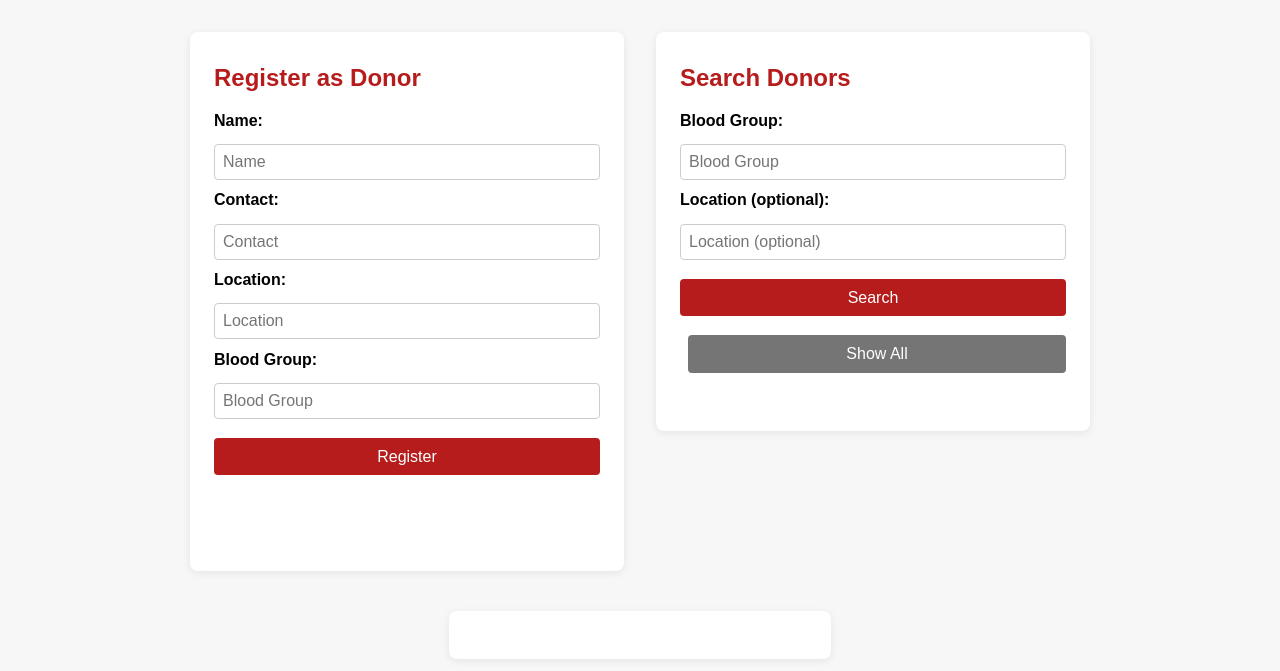
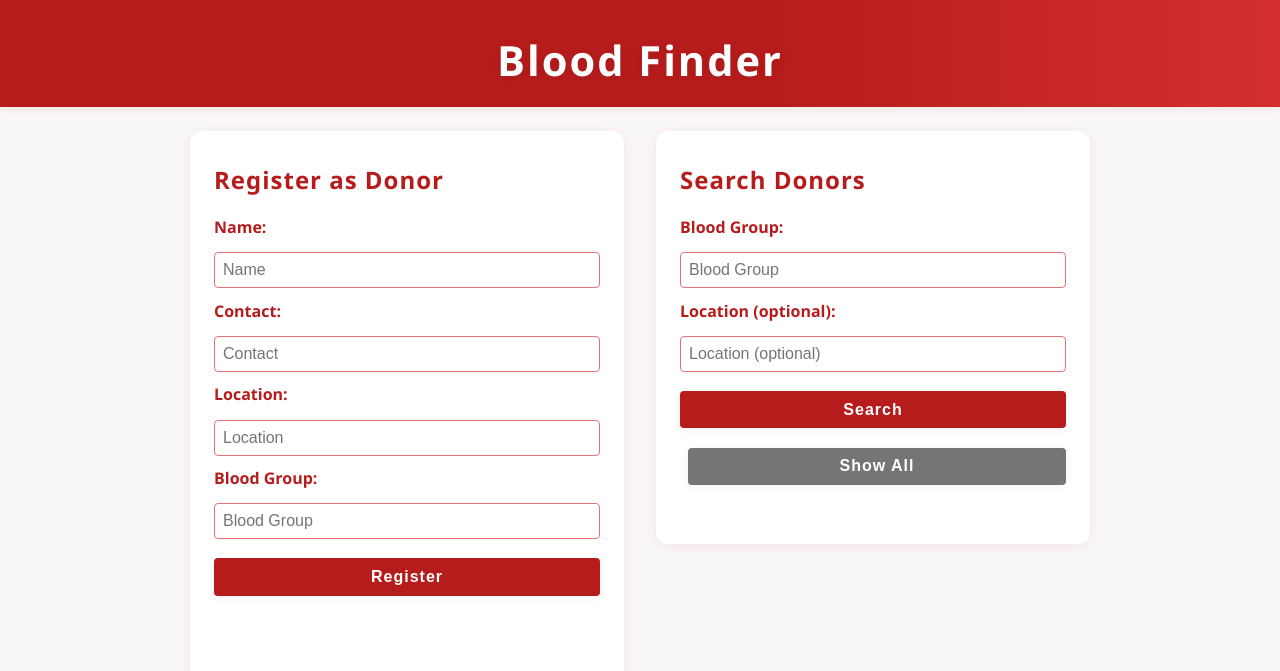
Before and after one commit to tsbihongo/Blood, a website: page index.html in a window 1280 px wide. Drawn offline with Linux system fonts and the light colour scheme.

Commit message:
title, colors, and blood logic

```diff
--- a/index.html
+++ b/index.html
@@ -5,6 +5,9 @@
   <link rel="stylesheet" href="style.css">
 </head>
 <body>
+  <header class="main-header">
+    <h1>Blood Finder</h1>
+  </header>
   <div class="container">
     <div class="form-section">
       <h2>Register as Donor</h2>
--- a/script.js
+++ b/script.js
@@ -72,9 +72,22 @@ async function search(event) {
     return;
   }
   try {
-    const res = await fetch(`${apiUrl}/search?blood_group=${encodeURIComponent(bg)}&location=${encodeURIComponent(loc)}`);
+    // Fetch all donors, filter on frontend for flexible matching
+    const res = await fetch(`${apiUrl}/all`);
     if (!res.ok) throw new Error('Search failed');
-    const data = await res.json();
+    let data = await res.json();
+    // Filter by blood group
+    if (bg.endsWith('+') || bg.endsWith('-')) {
+      // Exact match
+      data = data.filter(d => (d.blood_group || '').toUpperCase() === bg);
+    } else {
+      // Match all blood groups starting with the letter (e.g., O => O+, O-)
+      data = data.filter(d => (d.blood_group || '').toUpperCase().startsWith(bg));
+    }
+    // Filter by location if provided
+    if (loc) {
+      data = data.filter(d => (d.location || '').toLowerCase().includes(loc.toLowerCase()));
+    }
     display(data);
     if (data.length === 0) searchMsg.textContent = 'No donors found.';
   } catch (err) {
--- a/style.css
+++ b/style.css
@@ -1,6 +1,24 @@
+.main-header {
+  width: 100%;
+  background: linear-gradient(90deg, #b71c1c 60%, #d32f2f 100%);
+  color: #fff;
+  padding: 2rem 0 1.2rem 0;
+  text-align: center;
+  margin-bottom: 1.5rem;
+  box-shadow: 0 2px 8px rgba(183,28,28,0.08);
+}
+
+.main-header h1 {
+  margin: 0;
+  font-size: 2.6rem;
+  letter-spacing: 2px;
+  font-weight: 800;
+  text-shadow: 0 2px 8px rgba(0,0,0,0.08);
+}
+
 body {
-  font-family: Arial, sans-serif;
-  background: #f7f7f7;
+  font-family: 'Segoe UI', Arial, sans-serif;
+  background: #f9f6f6;
   margin: 0;
   padding: 0;
 }
@@ -10,22 +28,30 @@ body {
   flex-wrap: wrap;
   justify-content: center;
   gap: 2rem;
-  margin: 2rem auto;
+  margin: 0 auto 0 auto;
   max-width: 900px;
+  align-items: flex-start;
 }
 
 .form-section {
   background: #fff;
   padding: 2rem 1.5rem 1.5rem 1.5rem;
-  border-radius: 8px;
-  box-shadow: 0 2px 8px rgba(0,0,0,0.08);
+  border-radius: 12px;
+  box-shadow: 0 2px 12px rgba(183,28,28,0.07);
   min-width: 320px;
   flex: 1 1 350px;
+  transition: box-shadow 0.2s;
+}
+
+.form-section:hover {
+  box-shadow: 0 4px 20px rgba(183,28,28,0.13);
 }
 
 h2 {
   margin-top: 0;
   color: #b71c1c;
+  font-weight: 700;
+  letter-spacing: 1px;
 }
 
 form {
@@ -37,13 +63,21 @@ form {
 label {
   font-weight: bold;
   margin-bottom: 0.2rem;
+  color: #b71c1c;
 }
 
 input {
   padding: 0.5rem;
-  border: 1px solid #ccc;
+  border: 1.5px solid #e57373;
   border-radius: 4px;
   font-size: 1rem;
+  transition: border 0.2s, box-shadow 0.2s;
+}
+
+input:focus {
+  border: 1.5px solid #b71c1c;
+  outline: none;
+  box-shadow: 0 0 0 2px #ffcdd2;
 }
 
 button {
@@ -55,7 +89,10 @@ button {
   font-size: 1rem;
   cursor: pointer;
   margin-top: 0.5rem;
-  transition: background 0.2s;
+  transition: background 0.2s, box-shadow 0.2s;
+  font-weight: 600;
+  letter-spacing: 1px;
+  box-shadow: 0 2px 8px rgba(183,28,28,0.07);
 }
 
 button:disabled {
@@ -66,6 +103,11 @@ button:disabled {
 button[type="button"] {
   background: #757575;
   margin-left: 0.5rem;
+}
+
+button:hover:not(:disabled) {
+  background: #d32f2f;
+  box-shadow: 0 4px 16px rgba(183,28,28,0.13);
 }
 
 .message {
@@ -86,14 +128,36 @@ button[type="button"] {
   min-width: 350px;
   max-width: 700px;
   background: #fff;
-  border-radius: 8px;
-  box-shadow: 0 2px 8px rgba(0,0,0,0.08);
+  border-radius: 12px;
+  box-shadow: 0 2px 12px rgba(183,28,28,0.09);
   padding: 1.5rem 1rem;
+  transition: box-shadow 0.2s;
 }
 
-/* Ensure form sections do not expand with results */
-.container {
-  align-items: flex-start;
+#results table {
+  width: 100%;
+  border-collapse: collapse;
+  background: #fafafa;
+  border-radius: 8px;
+  overflow: hidden;
+}
+
+th, td {
+  padding: 0.7rem 0.5rem;
+  border: 1px solid #e0e0e0;
+  text-align: left;
+}
+
+th {
+  background: #ef9a9a;
+  color: #b71c1c;
+  font-weight: 700;
+  letter-spacing: 1px;
+}
+
+tr:hover td {
+  background: #ffebee;
+  transition: background 0.2s;
 }
 
 @media (max-width: 900px) {
@@ -105,20 +169,3 @@ button[type="button"] {
     margin-top: 1.5rem;
   }
 }
-
-table {
-  width: 100%;
-  border-collapse: collapse;
-  background: #fafafa;
-}
-
-th, td {
-  padding: 0.7rem 0.5rem;
-  border: 1px solid #e0e0e0;
-  text-align: left;
-}
-
-th {
-  background: #ef9a9a;
-  color: #b71c1c;
-}
```
